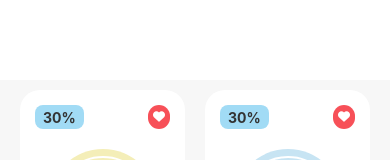
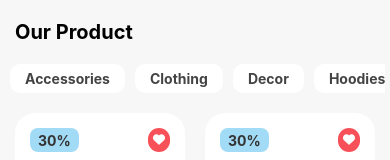
Before and after one commit to azharul-lincoln/woo-native, a React Native app: screen / in a window 390 px wide. Shown: the top 160 px of the page. Built offline with nearby package versions, Linux system fonts and the light colour scheme.

Commit message:
ProductScreen completed

```diff
--- a/App.js
+++ b/App.js
@@ -1,29 +1,21 @@
 import React, { useEffect, useState } from "react";
-import { StyleSheet, Text, SafeAreaView, FlatList, View } from "react-native";
-import { SafeAreaProvider } from "react-native-safe-area-context";
+import {
+  StyleSheet,
+  Text,
+  SafeAreaView,
+  FlatList,
+  View,
+  Button,
+} from "react-native";
 
-import ProductList from "./app/components/products/ProductList";
+import ProductScreen from "./app/screens/ProductScreen";
 
 export default function App() {
-  return (
-    <SafeAreaProvider style={styles.container}>
-      <ProductList />
-    </SafeAreaProvider>
-  );
+  return <ProductScreen />;
 }
 
 const styles = StyleSheet.create({
   container: {
     backgroundColor: "#fff",
-    paddingTop: 80,
-  },
-  flatList: {
-    flex: 1,
-    marginVertical: 20,
-  },
-  catgoryList: {
-    flexDirection: "row",
-    flexWrap: "wrap",
-    justifyContent: "space-between",
   },
 });
--- /dev/null
+++ b/app/components/category/CategoryItem.js
@@ -0,0 +1,27 @@
+import React from "react";
+import { StyleSheet, Text, Image, View, TouchableOpacity } from "react-native";
+
+function CategoryItem({ id, catName }) {
+  return (
+    <TouchableOpacity style={styles.item}>
+      <Text style={styles.title}>{catName}</Text>
+    </TouchableOpacity>
+  );
+}
+
+const styles = StyleSheet.create({
+  item: {
+    backgroundColor: "#fff",
+    marginHorizontal: 5,
+    paddingVertical: 6,
+    paddingHorizontal: 15,
+    borderRadius: 10,
+  },
+  image: {},
+  title: {
+    color: "#444",
+    fontWeight: "700",
+  },
+});
+
+export default CategoryItem;
--- /dev/null
+++ b/app/components/category/CategoryList.js
@@ -0,0 +1,40 @@
+import React from "react";
+import { StyleSheet, View, FlatList } from "react-native";
+
+import useCatgoryStore from "../../store/categoryStore";
+import CategoryItem from "./CategoryItem";
+
+function CategoryList(props) {
+  const categories = useCatgoryStore((state) => state.categories);
+  console.log(categories);
+
+  return (
+    <View style={styles.container}>
+      {categories ? (
+        <FlatList
+          data={categories}
+          keyExtractor={(item) => item.id.toString()}
+          horizontal={true}
+          renderItem={({ item }) => {
+            return (
+              <CategoryItem
+                id={item.id ? item.id : null}
+                catName={item.name ? item.name : null}
+              />
+            );
+          }}
+        />
+      ) : (
+        <Text>Loading....</Text>
+      )}
+    </View>
+  );
+}
+
+const styles = StyleSheet.create({
+  container: {
+    flexDirection: "row",
+  },
+});
+
+export default CategoryList;
--- /dev/null
+++ b/app/components/category/Data.js
@@ -0,0 +1,180 @@
+const categories = [
+  {
+    id: 19,
+    name: "Accessories",
+    slug: "accessories",
+    parent: 16,
+    description: "",
+    display: "default",
+    image: null,
+    menu_order: 0,
+    count: 5,
+    _links: {
+      self: [
+        {
+          href: "http://wooapp.local/wp-json/wc/v3/products/categories/19",
+        },
+      ],
+      collection: [
+        {
+          href: "http://wooapp.local/wp-json/wc/v3/products/categories",
+        },
+      ],
+      up: [
+        {
+          href: "http://wooapp.local/wp-json/wc/v3/products/categories/16",
+        },
+      ],
+    },
+  },
+  {
+    id: 16,
+    name: "Clothing",
+    slug: "clothing",
+    parent: 0,
+    description: "",
+    display: "default",
+    image: null,
+    menu_order: 0,
+    count: 14,
+    _links: {
+      self: [
+        {
+          href: "http://wooapp.local/wp-json/wc/v3/products/categories/16",
+        },
+      ],
+      collection: [
+        {
+          href: "http://wooapp.local/wp-json/wc/v3/products/categories",
+        },
+      ],
+    },
+  },
+  {
+    id: 21,
+    name: "Decor",
+    slug: "decor",
+    parent: 0,
+    description: "",
+    display: "default",
+    image: null,
+    menu_order: 0,
+    count: 1,
+    _links: {
+      self: [
+        {
+          href: "http://wooapp.local/wp-json/wc/v3/products/categories/21",
+        },
+      ],
+      collection: [
+        {
+          href: "http://wooapp.local/wp-json/wc/v3/products/categories",
+        },
+      ],
+    },
+  },
+  {
+    id: 18,
+    name: "Hoodies",
+    slug: "hoodies",
+    parent: 16,
+    description: "",
+    display: "default",
+    image: null,
+    menu_order: 0,
+    count: 3,
+    _links: {
+      self: [
+        {
+          href: "http://wooapp.local/wp-json/wc/v3/products/categories/18",
+        },
+      ],
+      collection: [
+        {
+          href: "http://wooapp.local/wp-json/wc/v3/products/categories",
+        },
+      ],
+      up: [
+        {
+          href: "http://wooapp.local/wp-json/wc/v3/products/categories/16",
+        },
+      ],
+    },
+  },
+  {
+    id: 20,
+    name: "Music",
+    slug: "music",
+    parent: 0,
+    description: "",
+    display: "default",
+    image: null,
+    menu_order: 0,
+    count: 2,
+    _links: {
+      self: [
+        {
+          href: "http://wooapp.local/wp-json/wc/v3/products/categories/20",
+        },
+      ],
+      collection: [
+        {
+          href: "http://wooapp.local/wp-json/wc/v3/products/categories",
+        },
+      ],
+    },
+  },
+  {
+    id: 17,
+    name: "Tshirts",
+    slug: "tshirts",
+    parent: 16,
+    description: "",
+    display: "default",
+    image: null,
+    menu_order: 0,
+    count: 5,
+    _links: {
+      self: [
+        {
+          href: "http://wooapp.local/wp-json/wc/v3/products/categories/17",
+        },
+      ],
+      collection: [
+        {
+          href: "http://wooapp.local/wp-json/wc/v3/products/categories",
+        },
+      ],
+      up: [
+        {
+          href: "http://wooapp.local/wp-json/wc/v3/products/categories/16",
+        },
+      ],
+    },
+  },
+  {
+    id: 15,
+    name: "Uncategorized",
+    slug: "uncategorized",
+    parent: 0,
+    description: "",
+    display: "default",
+    image: null,
+    menu_order: 0,
+    count: 0,
+    _links: {
+      self: [
+        {
+          href: "http://wooapp.local/wp-json/wc/v3/products/categories/15",
+        },
+      ],
+      collection: [
+        {
+          href: "http://wooapp.local/wp-json/wc/v3/products/categories",
+        },
+      ],
+    },
+  },
+];
+
+export default categories;
--- a/app/components/products/ProductList.js
+++ b/app/components/products/ProductList.js
@@ -1,5 +1,6 @@
 import React, { useEffect, useState } from "react";
 import { StyleSheet, Text, SafeAreaView, FlatList, View } from "react-native";
+import CategoryList from "../category/CategoryList";
 
 import Products from "./Data";
 import ProductItem from "./ProductItem";
@@ -25,7 +26,7 @@ function ProductList() {
     <View style={styles.container}>
       {products ? (
         <FlatList
-          style={{ marginHorizontal: 10 }}
+          style={{ marginHorizontal: 0 }}
           columnWrapperStyle={{ justifyContent: "space-between" }}
           data={products}
           numColumns="2"
@@ -51,7 +52,8 @@ function ProductList() {
 
 const styles = StyleSheet.create({
   container: {
-    backgroundColor: "#f7f7f7",
+    // backgroundColor: "#f7f7f7",
+    // paddingHorizontal: 10,
   },
 });
 
--- /dev/null
+++ b/app/screens/ProductScreen.js
@@ -0,0 +1,39 @@
+import React from "react";
+import { StyleSheet, View, Text } from "react-native";
+import CategoryList from "../components/category/CategoryList";
+import ProductList from "../components/products/ProductList";
+import Screen from "./Screen";
+
+function ProductScreen(props) {
+  return (
+    <Screen style={styles.container}>
+      <View>
+        <Text style={styles.headline}>Our Product</Text>
+      </View>
+
+      <View style={styles.catListContainer}>
+        <CategoryList />
+      </View>
+
+      <ProductList />
+    </Screen>
+  );
+}
+
+const styles = StyleSheet.create({
+  container: {
+    paddingHorizontal: 5,
+  },
+  catListContainer: {
+    marginVertical: 10,
+  },
+  headline: {
+    paddingHorizontal: 10,
+    paddingTop: 20,
+    paddingBottom: 10,
+    fontSize: 20,
+    fontWeight: "700",
+  },
+});
+
+export default ProductScreen;
--- /dev/null
+++ b/app/screens/Screen.js
@@ -0,0 +1,24 @@
+import React from "react";
+import Constants from "expo-constants";
+import { StyleSheet, SafeAreaView, View } from "react-native";
+
+function Screen({ children, style }) {
+  return (
+    <SafeAreaView style={[styles.screen, style]}>
+      <View style={[styles.view, style]}>{children}</View>
+    </SafeAreaView>
+  );
+}
+
+const styles = StyleSheet.create({
+  screen: {
+    paddingTop: Constants.statusBarHeight,
+    flex: 1,
+    backgroundColor: "#f7f7f7",
+  },
+  view: {
+    flex: 1,
+  },
+});
+
+export default Screen;
--- /dev/null
+++ b/app/store/categoryStore.js
@@ -0,0 +1,8 @@
+import create from "zustand";
+import categores from "../components/category/Data";
+
+const useCatgoryStore = create((set) => ({
+  categories: categores,
+}));
+
+export default useCatgoryStore;
--- a/package.json
+++ b/package.json
@@ -27,7 +27,8 @@
     "stream": "^0.0.2",
     "url": "^0.11.0",
     "woocommerce-api": "^1.5.0",
-    "wordpress-rest-api-oauth-1": "^1.1.7"
+    "wordpress-rest-api-oauth-1": "^1.1.7",
+    "zustand": "^3.5.2"
   },
   "devDependencies": {
     "@babel/core": "^7.9.0"
```
Also changed, not shown: app/components/Category.js (deleted, +0 -54 lines), app/store/store.js (added, +27 -0 lines), 1 other file (tests, documents, lock files or other folders).
